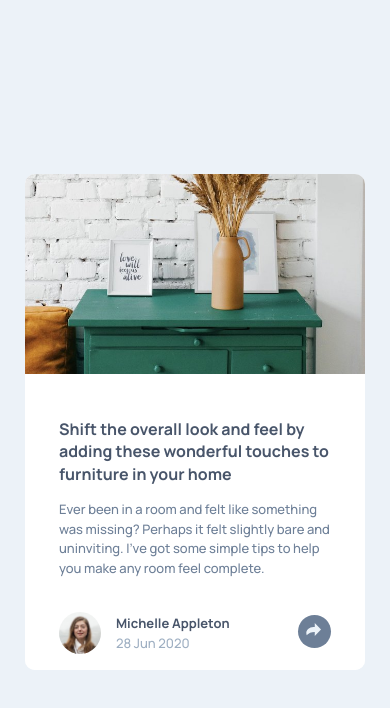
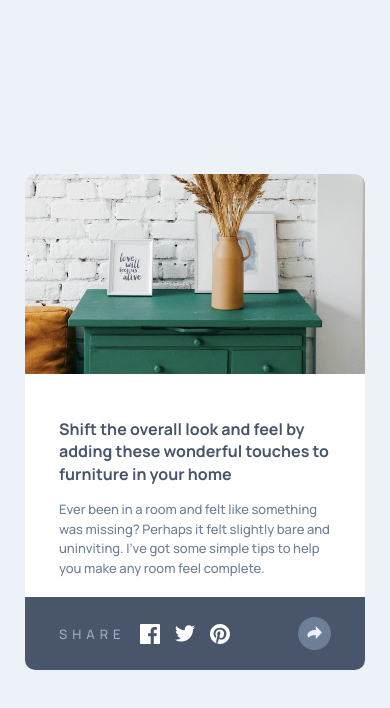
Before and after one commit to vircoding/article-preview-component-frontend-mentor, a plain HTML site: page index.html in a window 390 px wide. Both pictures are taken after a click on the element 314 px from the left and 633 px from the top of the page. Drawn offline with Linux system fonts and the light colour scheme.

Commit message:
mobile animation

```diff
--- a/css/styles.css
+++ b/css/styles.css
@@ -28,6 +28,7 @@ body {
     justify-content: center;
     align-items: center;
     background-color: var(--light-grayish-blue);
+    user-select: none; /* prevent user selection */
 }
 
 object {
@@ -101,7 +102,8 @@ object {
     border-radius: 50%;
     background-color: var(--light-grayish-blue);
     width: 33px;
-    padding: 8px;
+    padding: 9px;
+    display: block;
 }
 
 .user-iconContainer {
@@ -134,6 +136,9 @@ object {
     display: flex;
     align-items: center;
     padding-left: 34px;
+    transform: translateX(-100%);
+    animation-duration: 0.5s;
+    animation-fill-mode: forwards;
 }
 
 .share-title {
@@ -184,13 +189,29 @@ object {
         margin-bottom: 20px;
     }
 
-    .user-shareIcon {
-        width: 33px;
-        padding: 9px;
-    }
-
-    /* TODO: Remove after improve footer desktop design */
+    /* TODO: Remove after improve footer mobile design */
     .card {
         height: 500px;
     }
 }
+
+/* Key Frames */
+@keyframes unhide {
+    from {
+        transform: translateX(-100%);
+    }
+
+    to {
+        transform: translateX(0);
+    }
+}
+
+@keyframes hide {
+    from {
+        transform: translateX(0);
+    }
+
+    to {
+        transform: translateX(-100%);
+    }
+}
--- a/js/app.js
+++ b/js/app.js
@@ -1,57 +1,28 @@
-function drawAnimation(element) {
-    // while timePassed goes from 0 to 2000
-    // left gets values from 0px to 400px
-    element.style.right = timePassed / 5 + 'px';
+function unhideShare() {
+    path.style.fill = 'hsl(210, 46%, 95%)';
+    shareIcon.classList.add('iconActive');
+    animate('unhide', 'ease-out');
 }
 
-function unhideShare(element) {
-    let start = Date.now(); // remember start time
-    let timer = setInterval(() => {
-        // How long has it been since the beginning?
-        let timePassed = Date.now() - start;
-
-        if (timePassed >= 2000) {
-            clearInterval(timer); // end animation after 2 seconds
-            return;
-        }
-
-        // draw the animation at timePassed
-        element.style.left = timePassed / 5 + 'px';
-    }, 20);
+function hideShare() {
+    path.style.fill = 'hsl(214, 17%, 51%)';
+    shareIcon.classList.remove('iconActive');
+    animate('hide', 'ease-in');
 }
 
-function hideShare(element) {
-    let start = Date.now(); // remember start time
-    let timer = setInterval(() => {
-        // How long has it been since the beginning?
-        let timePassed = Date.now() - start;
-
-        if (timePassed >= 2000) {
-            clearInterval(timer); // end animation after 2 seconds
-            return;
-        }
-
-        // draw the animation at timePassed
-        element.style.right = timePassed / 5 + 'px';
-    }, 20);
+function animate(animation, timing) {
+    const element = document.querySelector('.footer-share');
+    element.style.animationTimingFunction = timing;
+    element.style.animationName = animation;
 }
-
-document.querySelector('.footer-share').style.right = '396.2px';
-const shareIcon = document.getElementById('shareIcon');
 
 shareIcon.addEventListener('load', () => {
     const svgDoc = shareIcon.contentDocument;
-    const path = svgDoc.firstElementChild.firstElementChild;
+    path = svgDoc.firstElementChild.firstElementChild;
 
-    document.querySelector('.user-iconContainer').addEventListener('click', () => {
-        if (shareIcon.classList.contains('iconActive')) {
-            path.style.fill = 'hsl(214, 17%, 51%)';
-            shareIcon.classList.remove('iconActive');
-            hideShare(document.querySelector('.footer-share'));
-        } else {
-            path.style.fill = 'hsl(210, 46%, 95%)';
-            shareIcon.classList.add('iconActive');
-            unhideShare(document.querySelector('.footer-share'));
-        }
-    });
+    document
+        .querySelector('.user-iconContainer')
+        .addEventListener('click', () =>
+            shareIcon.classList.contains('iconActive') ? hideShare() : unhideShare()
+        );
 });
```
